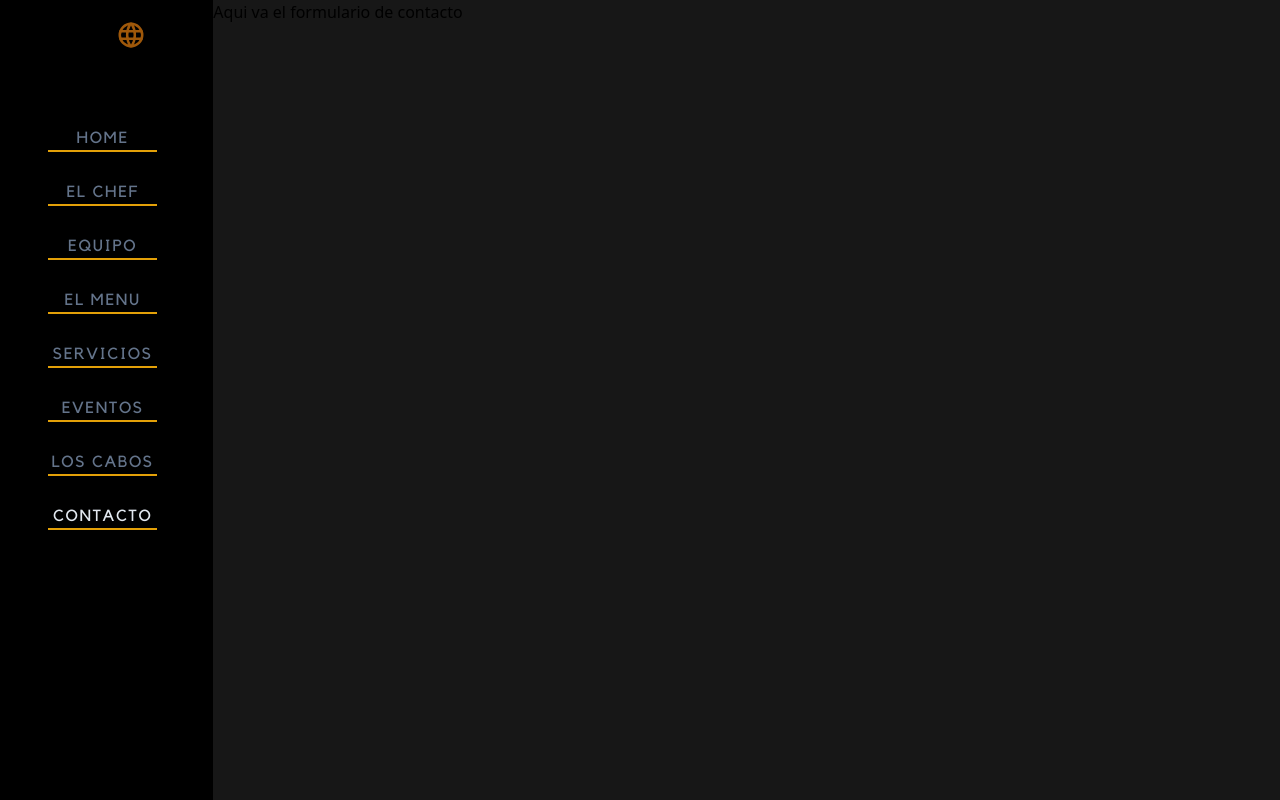
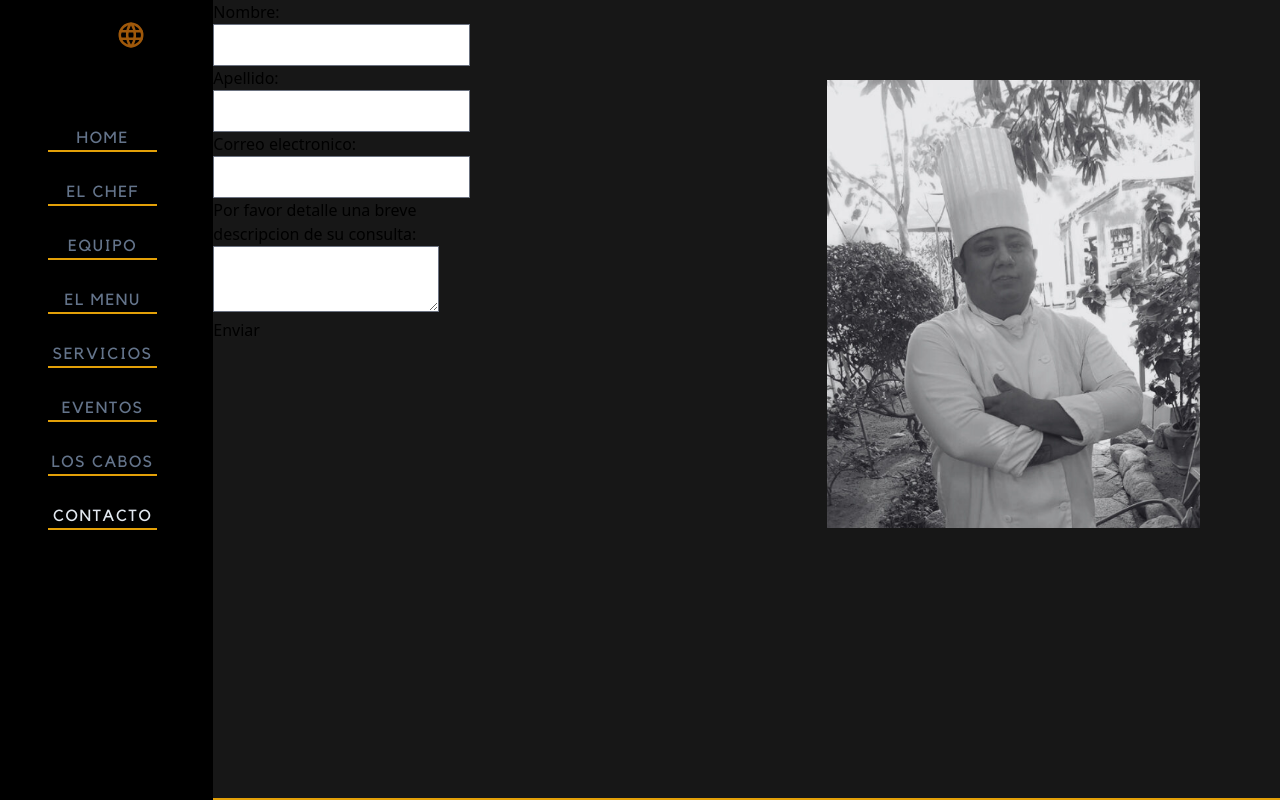
Before and after one commit to ivethglez80/webappChef, a React (Vite) app: page /contactUs in a window 1280 px wide. Built offline with nearby package versions, Linux system fonts and the light colour scheme.

Commit message:
contact on process

```diff
--- /dev/null
+++ b/src/components/contactform/contactForm.jsx
@@ -0,0 +1,91 @@
+import React, { useState } from "react";
+
+
+const ContactForm = () => {
+
+    const [state, setState] = useState({
+        nombre: "",
+        apellido: "",
+        email: "",
+        consulta: ""
+    })
+
+    const baseUrl = "http://localhost:3001";
+
+    const sendEmail = async () => {
+        let dataSend = {
+            nombre: state.nombre,
+            apellido: state.apellido,
+            email: state.email,
+            consulta: state.consulta
+        }
+
+        const res = await fetch(`${baseUrl}/contactus/form`,{
+            method: "POST",
+            body: JSON.stringify(dataSend),
+            headers: {
+                Accept: "application/json",
+                "Content-Type": "application/json",
+            },
+        })
+        .then((res)=>{
+            console.log(res);
+            if(res.ok ){
+                alert ("Email sent succesfully")
+            }else{
+                console.log("Error sending email");
+            }
+        })
+    }
+
+    const handleInput = (e) => {
+        const { name, value } = e.target;
+        setState((prevProps) => ({
+            ...prevProps,
+            [name]: value
+        }));
+    };
+
+    const handleSubmit = async(e) => {
+        e.preventDefault();
+        console.log(state);
+        await sendEmail();
+    }
+
+
+    return (
+        <div >
+        <div>
+            <form onSubmit={handleSubmit} >
+                <div >
+                    <label >Nombre: </label> <br />
+                    <input type="text" name="nombre" value={state.nombre} onChange={handleInput}  />
+                </div>
+                <div >
+                    <label >Apellido: </label> <br />
+                    <input type="text" name="apellido" value={state.apellido} onChange={handleInput}  />
+                </div>
+                <div >
+                    <label >Correo electronico: </label> <br />
+                    <input type="email" name="email" value={state.email} onChange={handleInput}  />
+                </div>
+                <div >
+                    <label >Por favor detalle una breve <br /> descripcion de su consulta:</label> <br />
+                    <textarea
+                        name="consulta"
+                        value={state.consulta}
+                        onChange={handleInput}
+
+                    />
+                </div>
+                <div >
+                    <label ></label>
+                    <button type="submit">Enviar</button>
+                </div>
+            </form>
+        </div>
+        </div>
+    )
+}
+
+export default ContactForm;
--- a/src/views/contacto/contacto.jsx
+++ b/src/views/contacto/contacto.jsx
@@ -1,7 +1,26 @@
+import ContactForm from "../../components/contactform/contactForm"
+import chefalfonso2 from "../../img/chefalfonso2.png"
+
 const Contacto = () => {
     return (
         <>
-        <p>Aqui va el formulario de contacto</p>
+            {/* main container */}
+            <div className="md:h-screen md:grid md:grid-cols-2
+                        sm:flex sm:flex-col
+                        border-b-2 border-yellow-400">
+
+                <div> {/* contactForm */}
+                    <ContactForm />
+                </div> {/* contactForm ends*/}
+
+
+                <div className="md:m-20">{/* img */}
+
+                    <img src={chefalfonso2} alt="chef alfonso wedding service at los cabos" />
+
+                </div>{/* img ends */}
+
+            </div>{/* main container ends*/}
         </>
     )
 }
```
Also changed, not shown: src/img/chefalfonso2.png (added), 1 other file (tests, documents, lock files or other folders).
